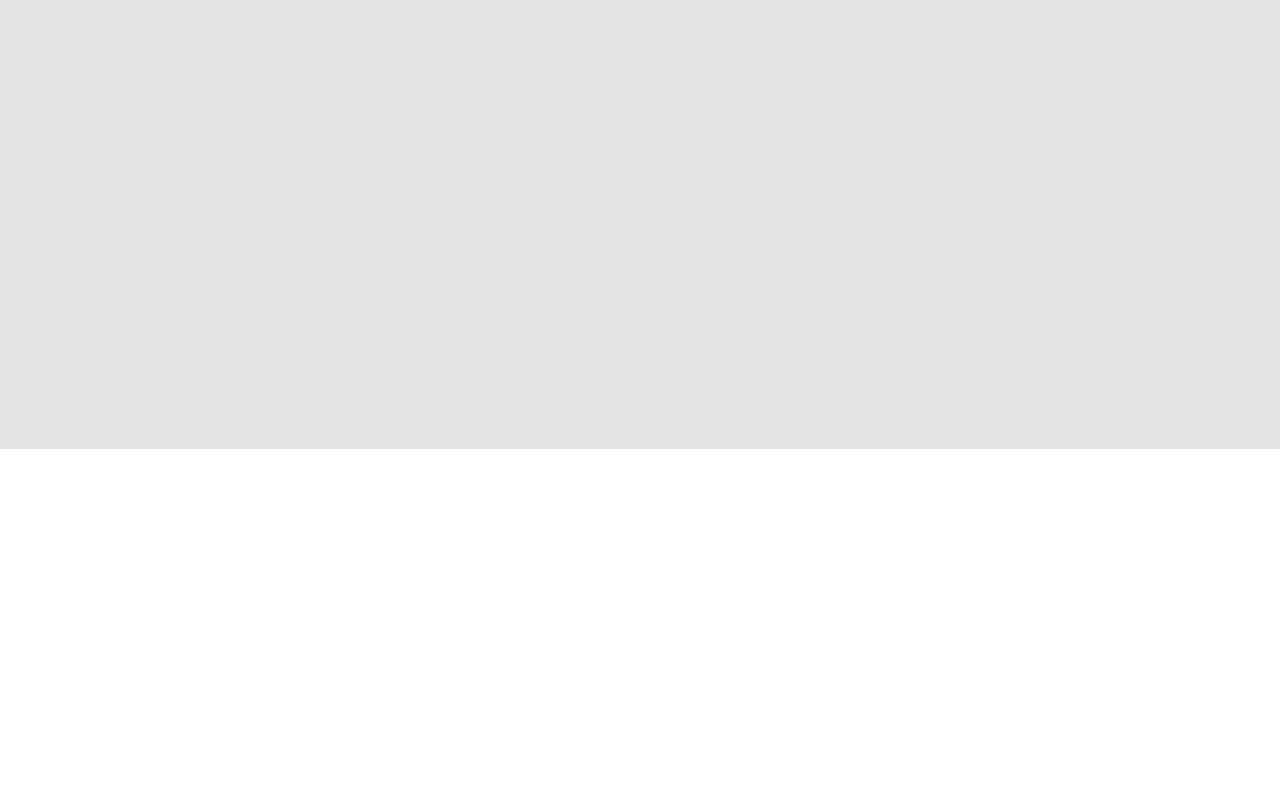
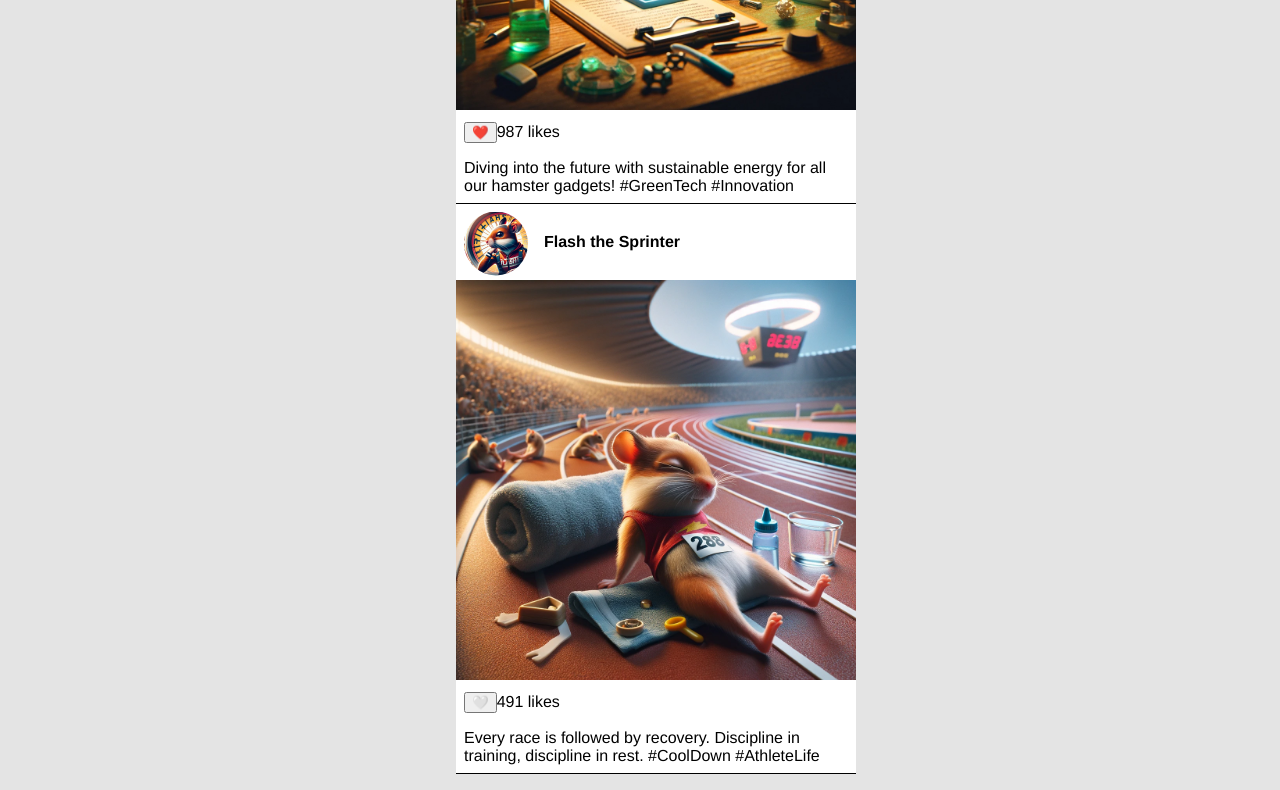
Before and after one commit to pixelkind/lnu-dv025-2025, a plain HTML site: page Vecka09/index.html in a window 1280 px wide. Shown: the part 447-1237 px from the top of the page. Before the commit the page ends 896 px from the top, so only its background shows below. Drawn offline with Linux system fonts and the light colour scheme.

Commit message:
Added more example users and posts and fixed some css

```diff
--- a/Vecka09/index.html
+++ b/Vecka09/index.html
@@ -8,7 +8,7 @@
     <script src="main.js" defer></script>
   </head>
   <body>
-    <header>
+    <header class="header">
       <img src="img/logo.jpg" class="logo" />
     </header>
     <main class="container">
--- a/Vecka09/main.css
+++ b/Vecka09/main.css
@@ -4,7 +4,7 @@ body {
   font-family: "Helvetica Neue", "Helvetica", "Arial", sans-serif;
 }
 
-header {
+.header {
   display: flex;
   width: 100%;
   justify-content: center;
@@ -35,7 +35,7 @@ main {
   width: 100%;
 }
 
-.profileImage {
+.profile-image {
   max-width: 4em;
   float: left;
   margin-right: 1em;
--- a/Vecka09/main.js
+++ b/Vecka09/main.js
@@ -1,10 +1,10 @@
-const user = {
+const user1 = {
   name: "GizmoTheInventor",
   id: 3,
   profileImage: "img/GizmoTheInventor.webp",
 };
 
-const post = {
+const post1 = {
   id: 11,
   userId: 3,
   image:
@@ -12,5 +12,109 @@ const post = {
   description:
     "Diving into the future with sustainable energy for all our hamster gadgets! #GreenTech #Innovation",
   likes: 987,
+  likedByUser: true,
+};
+
+//   {
+//     name: "GizmoTheInventor",
+//     id: 3,
+//     profileImage: "img/GizmoTheInventor.webp",
+//   },
+//   {
+//     name: "SpikeTheAdventurer",
+//     id: 5,
+//     profileImage: "img/SpikeTheAdventurer.webp",
+//   },
+//   {
+//     name: "BellaTheArtist",
+//     id: 6,
+//     profileImage: "img/BellaTheArtist.webp",
+//   },
+
+const user2 = {
+  name: "Flash the Sprinter",
+  id: 9,
+  profileImage: "img/FlashTheSprinter.webp",
+};
+
+const post2 = {
+  id: 26,
+  user_id: 9,
+  image: "img/FlashTheSprinterTakingAMoment.webp",
+  description:
+    "Every race is followed by recovery. Discipline in training, discipline in rest. #CoolDown #AthleteLife",
+  likes: 491,
   likedByUser: false,
 };
+//   {
+//     id: 17,
+//     user_id: 5,
+//     image: "img/AhamsternamedSpikenavigatingatinyraft.webp",
+//     description:
+//       "Today's adventure took me down the tranquil streams. Every paddle stroke was a new discovery. #Rafting #NatureLover",
+//     likes: 856,
+//     likedByUser: false,
+//   },
+//   {
+//     id: 20,
+//     user_id: 6,
+//     image: "img/Bellaahamsterartistexperimentingwithanewpaintingtechnique.webp",
+//     description:
+//       "Diving into the world of watercolors and abstract forms. Art is an endless adventure! #ArtExperiment #WatercolorWonder",
+//     likes: 872,
+//     likedByUser: true,
+//   },
+
+const contentElement = document.getElementById("content");
+
+function createUserHeader(user) {
+  const headerElement = document.createElement("header");
+  headerElement.classList.add("padding");
+
+  const avatarElement = document.createElement("img");
+  avatarElement.classList.add("profile-image");
+  avatarElement.src = user.profileImage;
+  headerElement.appendChild(avatarElement);
+
+  const userName = document.createElement("h4");
+  userName.innerText = user.name;
+  headerElement.appendChild(userName);
+
+  return headerElement;
+}
+
+function createPost(user, post) {
+  const parent = document.createElement("article");
+  parent.id = post.id;
+  parent.classList.add("post");
+
+  const userHeader = createUserHeader(user);
+  parent.appendChild(userHeader);
+
+  const imageElement = document.createElement("img");
+  imageElement.src = post.image;
+  parent.appendChild(imageElement);
+
+  const infoElement = document.createElement("div");
+  infoElement.classList.add("padding");
+
+  const likeButton = document.createElement("button");
+  likeButton.innerText = post.likedByUser ? "❤️" : "🤍";
+  infoElement.appendChild(likeButton);
+
+  const likeTextElement = document.createElement("span");
+  likeTextElement.innerText = `${post.likes} likes`;
+  infoElement.appendChild(likeTextElement);
+
+  parent.appendChild(infoElement);
+
+  const descriptionElement = document.createElement("p");
+  descriptionElement.classList.add("padding");
+  descriptionElement.innerText = post.description;
+  parent.appendChild(descriptionElement);
+
+  contentElement.appendChild(parent);
+}
+
+createPost(user1, post1);
+createPost(user2, post2);
```
